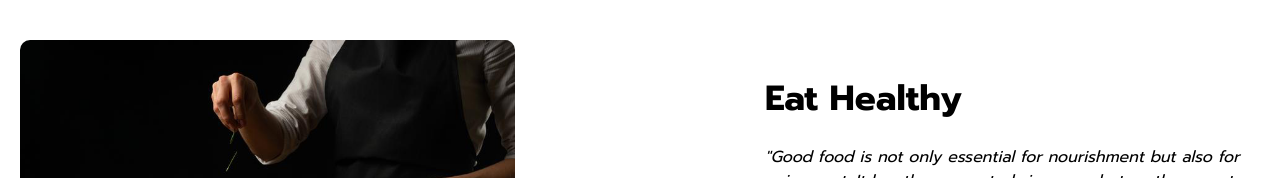
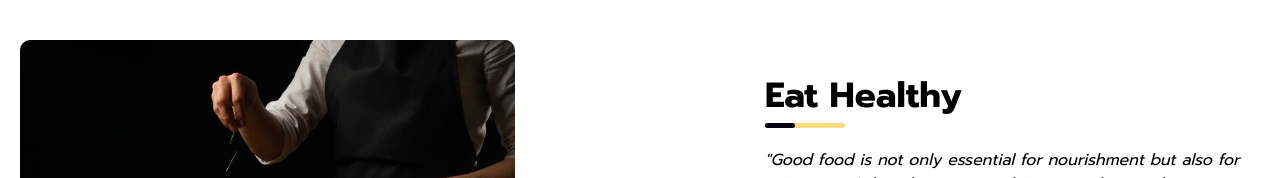
Before and after one commit to Joseph-Jnr/foodify_v1, a React (Vite) app: page / in a window 1280 px wide. Shown: the part 890-1068 px from the top of the page. Built offline with nearby package versions, Linux system fonts and the light colour scheme.

Commit message:
update: 1st text underline variant

```diff
--- a/src/components/navbar/Navbar.css
+++ b/src/components/navbar/Navbar.css
@@ -116,7 +116,7 @@ nav .cart-icon {
   width: 100%;
   z-index: 999;
   background: #ffffff87;
-  backdrop-filter: blur(5px);
+  backdrop-filter: blur(8px);
   /* add any other styles you want here */
 }
 
--- a/src/components/quote/Quote.css
+++ b/src/components/quote/Quote.css
@@ -13,5 +13,4 @@
 .quote-wrap .quote-txt h2 {
   font-size: 35px;
   font-weight: 700;
-  margin-bottom: 20px;
 }
--- a/src/components/quote/Quote.jsx
+++ b/src/components/quote/Quote.jsx
@@ -10,7 +10,10 @@ const Quote = () => {
           <img src={quoteImg} alt='chef' />
         </div>
         <div className='quote-txt'>
-          <h2>Eat Healthy</h2>
+          <div className='text-header'>
+            <h2>Eat Healthy</h2>
+            <div className='text-underline'></div>
+          </div>
           <i>
             "Good food is not only essential for nourishment but also for
             enjoyment. It has the power to bring people together, create
--- a/src/index.css
+++ b/src/index.css
@@ -27,3 +27,25 @@ a {
   margin: 0 auto;
   padding: 0 20px;
 }
+
+.text-header {
+  margin-bottom: 20px;
+}
+
+.text-underline {
+  height: 5px;
+  width: 80px;
+  background: var(--light-orange);
+  border-radius: 90px;
+  position: relative;
+}
+
+.text-underline::before {
+  content: '';
+  position: absolute;
+  top: 0;
+  height: 5px;
+  width: 30px;
+  background: var(--black);
+  border-radius: 90px;
+}
```
